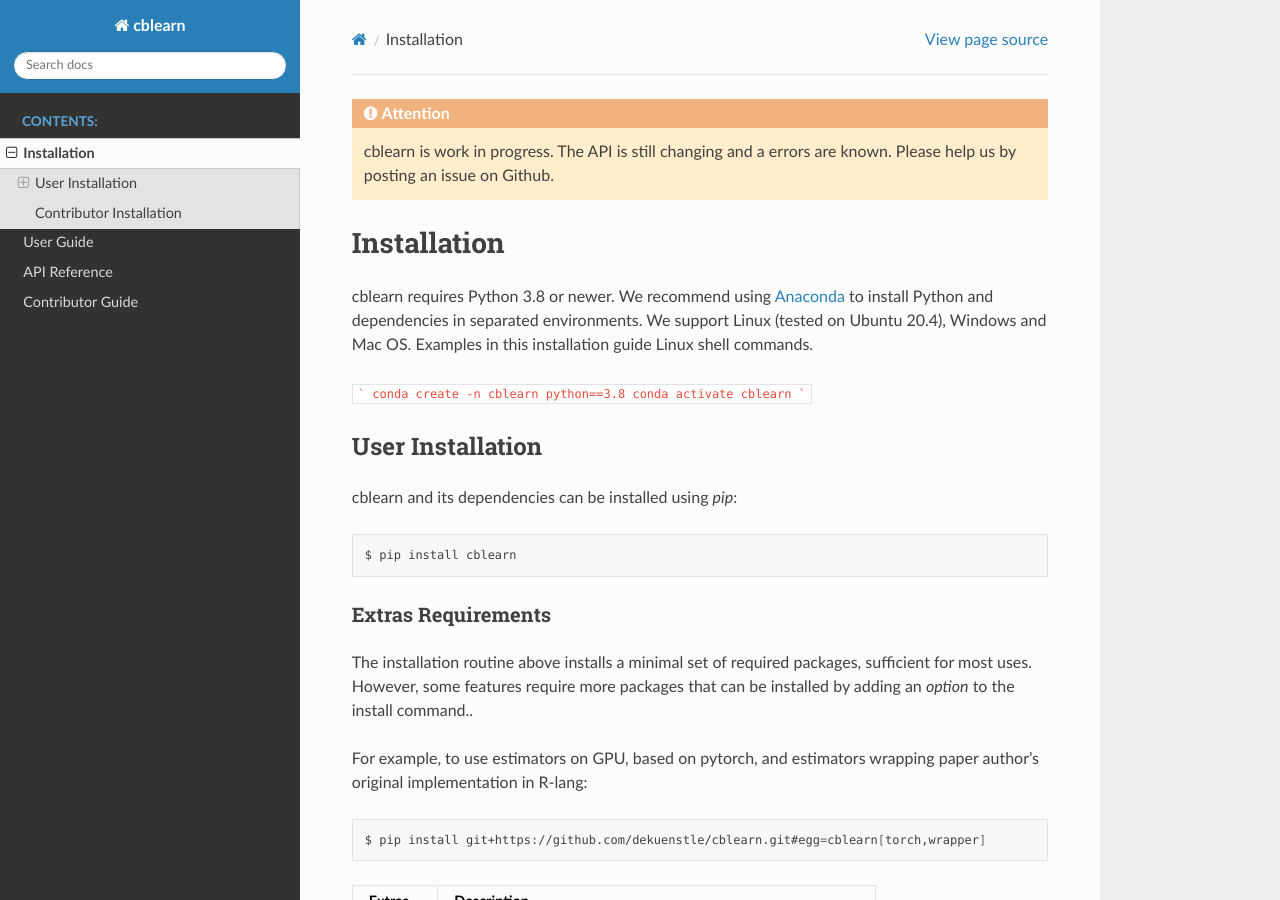
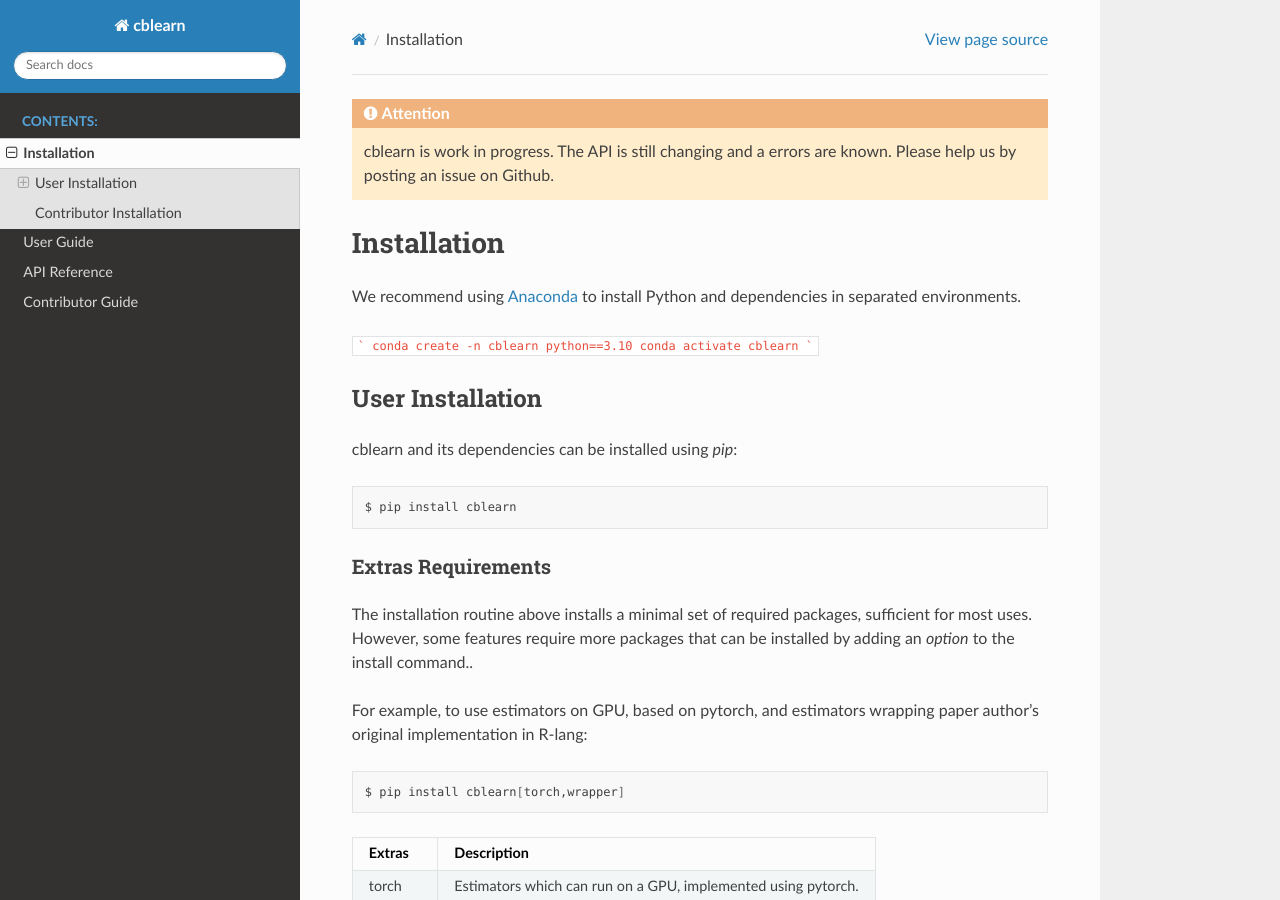
Before and after one commit to cblearn/cblearn, a Sphinx documentation site: the page built from docs/install.rst, in a window 1280 px wide and 900 px high. Built offline with Sphinx 7.4.7 and the Read the Docs theme 2.0.0, drawn with Linux system fonts in a browser that asks for light colours; pages that are not in the unit, such as notebooks, are missing from menus.

Commit message:
Update install instructions

````diff
--- a/docs/install.rst
+++ b/docs/install.rst
@@ -2,16 +2,13 @@
 Installation
 ============
 
-cblearn requires Python 3.8 or newer.
 We recommend using Anaconda_ to install Python and
 dependencies in separated environments.
-We support Linux (tested on Ubuntu 20.4), Windows and Mac OS.
-Examples in this installation guide Linux shell commands.
 
 .. _Anaconda: https://docs.anaconda.com/anaconda/install/
 
 ```
-conda create -n cblearn python==3.8
+conda create -n cblearn python==3.10
 conda activate cblearn
 ```
 
@@ -41,7 +38,7 @@
 
 .. code-block:: bash
 
-    $ pip install git+https://github.com/dekuenstle/cblearn.git#egg=cblearn[torch,wrapper]
+    $ pip install cblearn[torch,wrapper]
 
 ======= =============================================================
 Extras  Description
````
